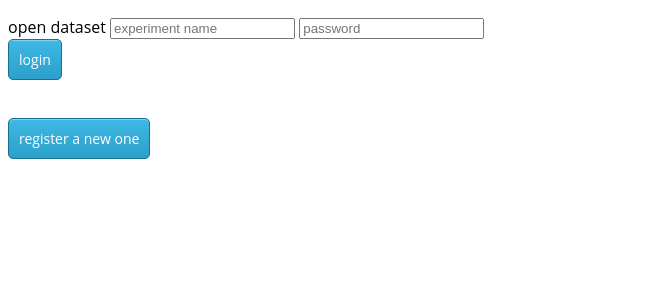
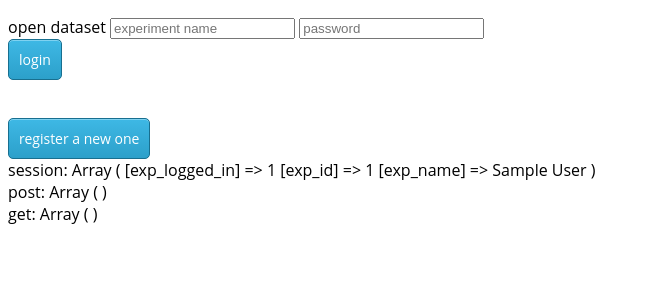
Before and after one commit to artoo-git/OpenPhoda-SeV, a PHP site: page /exp.php in a window 1280 px wide. Shown: the top 300 px of the page, without its empty margins (0-650 px from the left). Run offline with PHP 8.4, Linux system fonts and the light colour scheme; the visitor is signed in with stand-in values (Sample User, id 1); a stand-in replaces the project's code that opens the database connection; some libraries are stand-ins or nearby versions; some web fonts are replaced.

Commit message:
tiding up first commits

```diff
--- a/classes/Login.php
+++ b/classes/Login.php
@@ -39,12 +39,11 @@ class Login
         } elseif (isset($_POST["exp_name"])) {
             $this->loginWithPostData($_POST['exp_name'], $_POST['exp_password']);
 
-        } elseif (isset($_SESSION['exp_logged_in'])){
-            if ($_SESSION['exp_logged_in'] === 0){
-                $_SESSION = array();
-                session_destroy();
-            }
-        } else {}
+        } elseif ($_SESSION['exp_logged_in'] === 1){
+            //do nothing
+        } else {
+            $_SESSION = array();
+                session_destroy();}
     }
 
     /**
--- a/index.php
+++ b/index.php
@@ -21,5 +21,6 @@ $login = new Login();
         include('views/main.php');
    } else {
         include('views/index.php');
+
    }
 ?>
--- a/views/_footer.php
+++ b/views/_footer.php
@@ -1,7 +1,7 @@
 
 </body>
-<!-- <?php echo "session: "; print_r($_SESSION);?><br>
+<?php echo "session: "; print_r($_SESSION);?><br>
 <?php echo "post: "; print_r($_POST)?><br>
-<?php echo "get: "; print_r($_GET)?> -->
+<?php echo "get: "; print_r($_GET)?>
 
 </html>
--- a/views/_headerTest.php
+++ b/views/_headerTest.php
@@ -9,14 +9,12 @@
 	<!-- CSS & Fonts -->
 		<link rel="stylesheet" type="text/css" href="//fonts.googleapis.com/css?family=Droid+Sans+Mono" />
 		<?php
-		if ($_SESSION['exp_logged_in'] === 1){
-			?>
+		if ($_SESSION['exp_logged_in'] === 1){?>
+
 			<link href="css/test.css" rel="stylesheet" />
-			<link href="path/to/lightbox.css" rel="stylesheet">
 
 	<!-- Scripts -->
 		<script src="https://unpkg.com/interactjs@next/dist/interact.min.js"></script>
-		<!-- <script src="https://ajax.googleapis.com/ajax/libs/jquery/3.4.0/jquery.min.js"> -->
 		<script src="js/drag.js"></script>
 
 		<script>
```
Also changed, not shown: classes/Test.php (+6 -5 lines), 1 other file.
